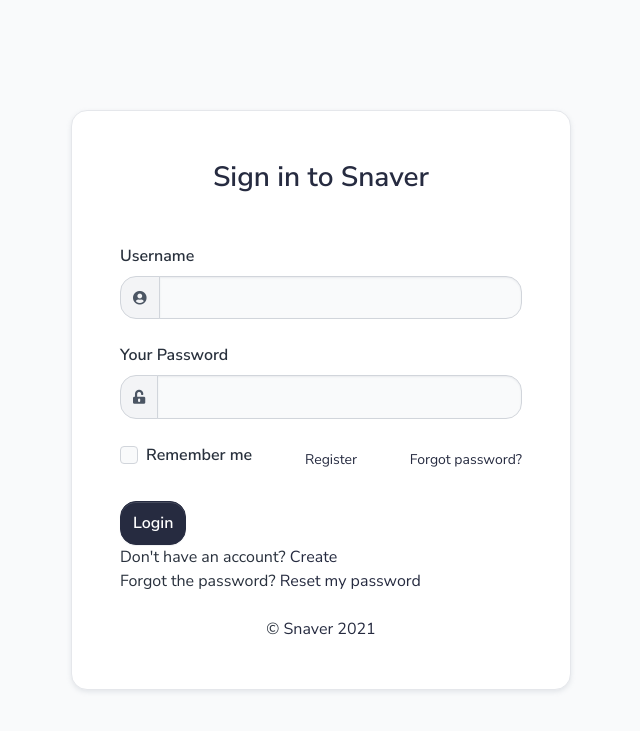
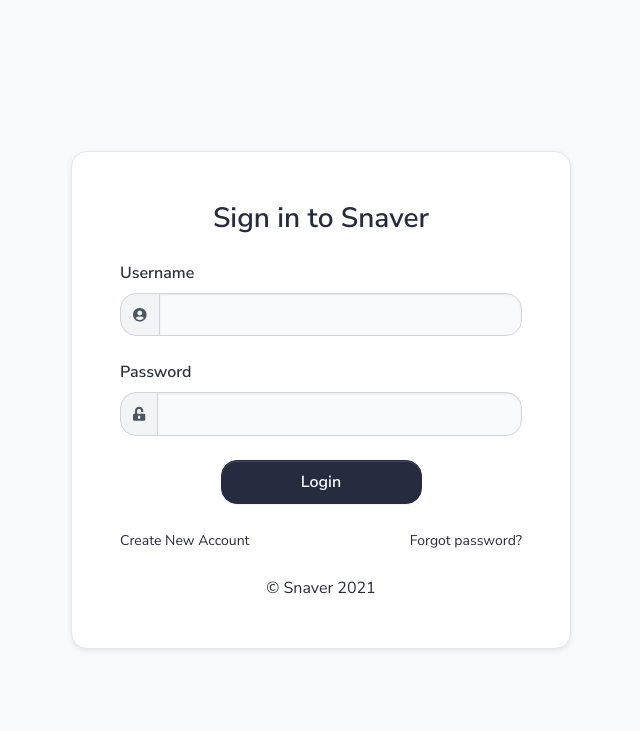
Before and after one commit to infoshareacademy/jpydzr2-snaver-django, a Django app: page /login/ in a window 1280 px wide. Shown: the top 731 px of the page, without its empty margins (319-959 px from the left). Run offline with Django 3.2, Linux system fonts and the light colour scheme; some libraries are stand-ins or nearby versions.

Commit message:
beautified login page

```diff
--- a/project/templates/accounts/login.html
+++ b/project/templates/accounts/login.html
@@ -1,31 +1,21 @@
 {% extends "layouts/base-fullscreen.html" %}
 
 {% block title %} Login {% endblock %}
-
-<!-- Specific Page CSS goes HERE  -->
 {% block stylesheets %}{% endblock stylesheets %}
-
 {% block body_class %} bg-soft {% endblock body_class %}
 
 {% block content %}
-
     <main>
-
-        <!-- Section -->
         <section class="vh-lg-100 d-flex align-items-center">
             <div class="container">
                 <div class="row justify-content-center form-bg-image"
                      data-background="/static/assets/img/illustrations/signin.svg">
                     <div class="col-12 d-flex align-items-center justify-content-center">
                         <div class="signin-inner my-3 my-lg-0 bg-white shadow-soft border rounded border-light p-4 p-lg-5 w-100 fmxw-500">
-
                             <div class="text-center text-md-center mb-4 mt-md-0">
                                 <h1 class="mb-0 h3">
-                                    <a target="_blank"
-                                       href="https://appseed.us/admin-dashboards/django-dashboard-volt">Sign in to
-                                        Snaver</a>
+                                    Sign in to Snaver
                                 </h1>
-                                <br/>
                                 <p>
                                     {% if msg %}
                                         {{ msg | safe }}
@@ -34,15 +24,14 @@
                             </div>
 
                             <form method="post" action="" class="mt-4">
-
                                 {% csrf_token %}
-
                                 <!-- Form -->
                                 <div class="form-group mb-4">
                                     <label for="email">Username</label>
                                     <div class="input-group">
-                                        <span class="input-group-text" id="basic-addon1"><span
-                                                class="fas fa-user-circle"></span></span>
+                                        <span class="input-group-text" id="basic-addon1">
+                                            <span class="fas fa-user-circle"></span>
+                                        </span>
                                         {{ form.username }}
                                     </div>
                                 </div>
@@ -50,55 +39,45 @@
                                 <div class="form-group">
                                     <!-- Form -->
                                     <div class="form-group mb-4">
-                                        <label for="password">Your Password</label>
+                                        <label for="password">Password</label>
                                         <div class="input-group">
-                                            <span class="input-group-text" id="basic-addon2"><span
-                                                    class="fas fa-unlock-alt"></span></span>
+                                            <span class="input-group-text" id="basic-addon2">
+                                                <span class="fas fa-unlock-alt"></span>
+                                            </span>
                                             {{ form.password }}
                                         </div>
                                     </div>
                                     <!-- End of Form -->
-
-                                    <div class="d-flex justify-content-between align-items-center mb-4">
-                                        <div class="form-check">
-                                            <input class="form-check-input" type="checkbox" value=""
-                                                   id="defaultCheck5">
-                                            <label class="form-check-label" for="defaultCheck5">
-                                                Remember me
-                                            </label>
-                                        </div>
-                                        <div class="form-check">
-                                            <a href="{% url 'register' %}" class="small text-right">Register</a>
-                                        </div>
-                                        <div class="form-check">
-                                            <a href="{% url 'register' %}" class="small text-right">Forgot
-                                                password?</a>
-                                        </div>
-                                    </div>
-
                                 </div>
-                                <button type="submit" name="login" class="btn btn-primary pull-left">Login</button>
-                                <span class="pull-right">
-                                    <br>
-                                    Don't have an account? <a href="{% url 'register' %}" class="text-primary">Create</a>
-                                    <br>
-                                    Forgot the password? <a href="{% url 'password_reset' %}" class="text-primary">Reset my password</a>
-                                </span>
+                                <div class="col-12 d-flex align-items-center justify-content-center mb-4">
+                                    <button type="submit" name="login" class="btn btn-primary pull-center w-50">
+                                        Login
+                                    </button>
+                                </div>
                             </form>
-
-
+                            <div class="d-flex justify-content-between mb-4">
+                                <div>
+                                    <a href="{% url 'register' %}" class="small text-left">
+                                        Create New Account
+                                    </a>
+                                </div>
+                                <div>
+                                    <a href="{% url 'password_reset' %}" class="small text-right">
+                                        Forgot password?
+                                    </a>
+                                </div>
+                            </div>
                             <div class="d-flex justify-content-center align-items-center mt-4">
                                 <span class="font-weight-normal">
-                                    &copy; <a href="https://themesberg.com" target="_blank">Snaver 2021</a>
+                                    &copy; <a href="https://github.com/infoshareacademy/jpydzr2-snaver-django"
+                                              target="_blank">Snaver 2021</a>
                                 </span>
                             </div>
-
                         </div>
                     </div>
                 </div>
             </div>
         </section>
-
     </main>
 
 {% endblock content %}
```
